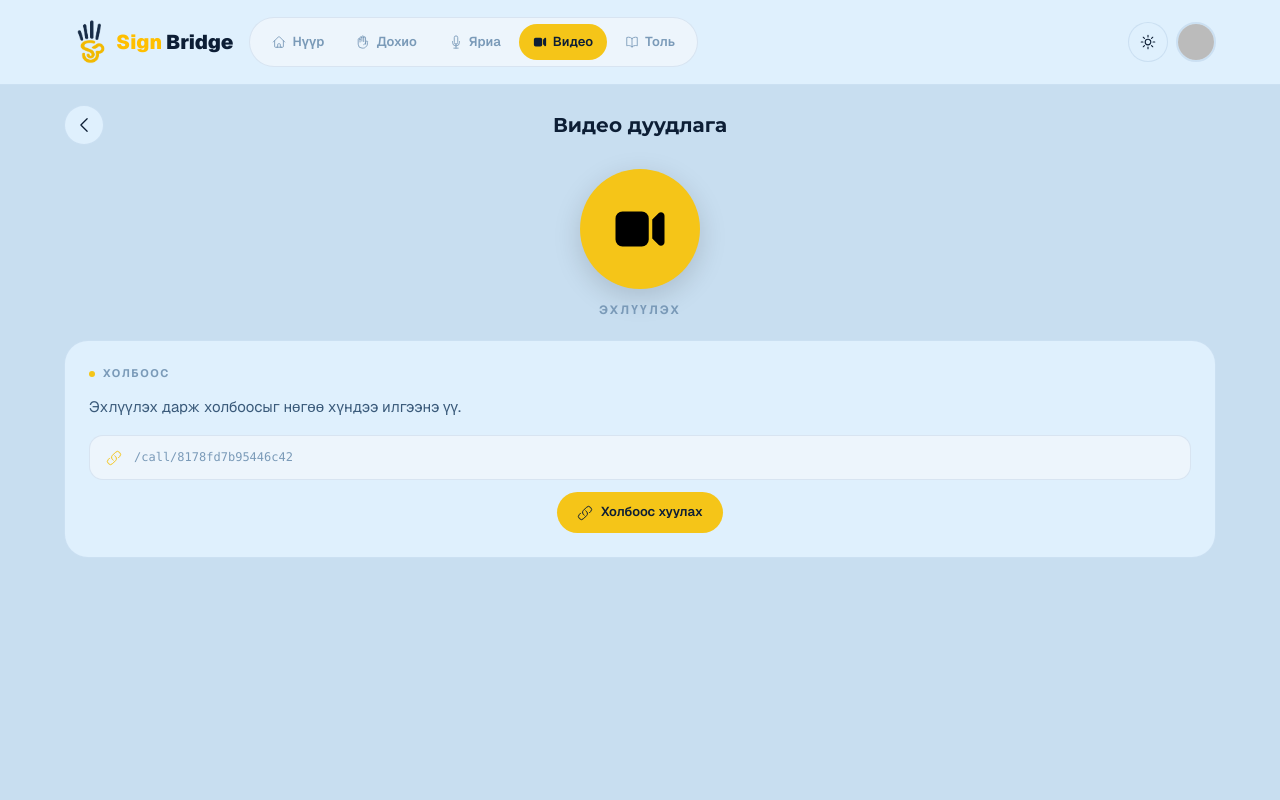
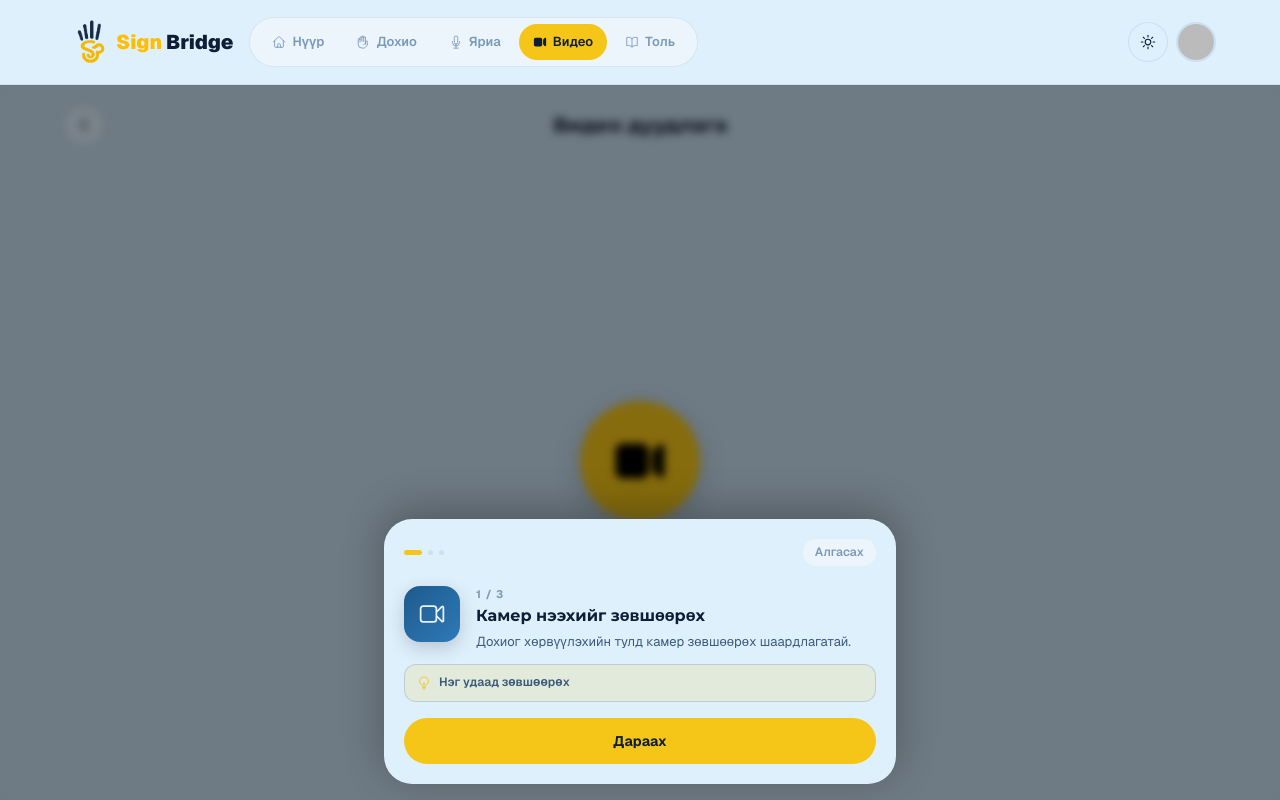
Before and after one commit to pinecone-studio/pinequest-s4-e1-team-7, a Next.js app in the folder seq/web/: page /dashboard/call in a window 1280 px wide. Built offline with nearby package versions, Linux system fonts and the light colour scheme; no server answers; sample sign-in values are in the browser's storage.

Commit message:
videocall onbaoring fixed

```diff
--- a/seq/web/components/dashboard/OnboardingSheet.tsx
+++ b/seq/web/components/dashboard/OnboardingSheet.tsx
@@ -2,7 +2,6 @@ import { useState, useRef } from "react";
 import type { ComponentType, SVGProps } from "react";
 import {
   ChevronLeftIcon,
-  ArrowRightIcon,
   LightBulbIcon,
   HandRaisedIcon,
   VideoCameraIcon,
@@ -20,19 +19,46 @@ type Step = {
 };
 
 const STEPS: Step[] = [
-  { Icon: VideoCameraIcon, iconBg: "linear-gradient(135deg, var(--teal) 0%, var(--teal-2) 100%)", iconColor: "#eaf0f8", title: "Камер нээхийг зөвшөөрөх", desc: "Дохиог хөрвүүлэхийн тулд камер зөвшөөрөх шаардлагатай.", tip: "Нэг удаад зөвшөөрөх" },
-  { Icon: HandRaisedIcon, iconBg: "var(--olive)", iconColor: "#0d1e35", title: "Камер байрлуулах", desc: "Эхлүүлэх товчийг дарснаар хөдөлгөөнийг танина.", tip: "Эгц урдаас голлуулж гэрэлтүүлэгтэй орчинд байрлуулна." },
-  { Icon: SpeakerWaveIcon, iconBg: "linear-gradient(135deg, var(--teal) 0%, var(--teal-2) 100%)", iconColor: "#eaf0f8", title: "Яриаг сонсох", desc: "Бичвэрийг сонсох боломжтой.", tip: "Дууны тохиргоог өөрт тааруулна уу." },
+  {
+    Icon: VideoCameraIcon,
+    iconBg: "linear-gradient(135deg, var(--teal) 0%, var(--teal-2) 100%)",
+    iconColor: "#eaf0f8",
+    title: "Камер нээхийг зөвшөөрөх",
+    desc: "Дохиог хөрвүүлэхийн тулд камер зөвшөөрөх шаардлагатай.",
+    tip: "Нэг удаад зөвшөөрөх",
+  },
+  {
+    Icon: HandRaisedIcon,
+    iconBg: "var(--olive)",
+    iconColor: "#0d1e35",
+    title: "Камер байрлуулах",
+    desc: "Эхлүүлэх товчийг дарснаар хөдөлгөөнийг танина.",
+    tip: "Эгц урдаас голлуулж гэрэлтүүлэгтэй орчинд байрлуулна.",
+  },
+  {
+    Icon: SpeakerWaveIcon,
+    iconBg: "linear-gradient(135deg, var(--teal) 0%, var(--teal-2) 100%)",
+    iconColor: "#eaf0f8",
+    title: "Яриаг сонсох",
+    desc: "Бичвэрийг сонсох боломжтой.",
+    tip: "Дууны тохиргоог өөрт тааруулна уу.",
+  },
 ];
 
-export function OnboardingSheet({ onDismiss }: { onDismiss: () => void }) {
+export function OnboardingSheet({ onDismiss, onComplete }: { onDismiss: () => void; onComplete?: () => void }) {
   const [step, setStep] = useState(0);
   const touchX = useRef<number | null>(null);
   const total = STEPS.length;
   const isLast = step === total - 1;
   const cur = STEPS[step];
 
-  const goNext = () => (isLast ? onDismiss() : setStep((s) => s + 1));
+  const goNext = () => {
+    if (isLast) {
+      onComplete ? onComplete() : onDismiss();
+    } else {
+      setStep((s) => s + 1);
+    }
+  };
   const goPrev = () => {
     if (step > 0) setStep((s) => s - 1);
   };
@@ -46,11 +72,25 @@ export function OnboardingSheet({ onDismiss }: { onDismiss: () => void }) {
       />
       <div
         className="fixed inset-x-4 bottom-[max(calc(env(safe-area-inset-bottom)+4.5rem),5.5rem)] z-[71] mx-auto max-w-lg select-none overflow-hidden rounded-[28px] md:bottom-4"
-        style={{ background: "var(--surface)", boxShadow: "0 -8px 40px rgba(0,0,0,0.28)", animation: "sheet-up 0.32s var(--ease) both" }}
-        onTouchStart={(e) => { touchX.current = e.touches[0].clientX; }}
-        onTouchEnd={(e) => { const dx = e.changedTouches[0].clientX - (touchX.current ?? 0); if (dx < -48) goNext(); else if (dx > 48) goPrev(); touchX.current = null; }}
+        style={{
+          background: "var(--surface)",
+          boxShadow: "0 -8px 40px rgba(0,0,0,0.28)",
+          animation: "sheet-up 0.32s var(--ease) both",
+        }}
+        onTouchStart={(e) => {
+          touchX.current = e.touches[0].clientX;
+        }}
+        onTouchEnd={(e) => {
+          const dx = e.changedTouches[0].clientX - (touchX.current ?? 0);
+          if (dx < -48) goNext();
+          else if (dx > 48) goPrev();
+          touchX.current = null;
+        }}
       >
-        <div className="mx-auto mt-3 h-1 w-10 rounded-full lg:hidden" style={{ background: "var(--border-c)" }} />
+        <div
+          className="mx-auto mt-3 h-1 w-10 rounded-full lg:hidden"
+          style={{ background: "var(--border-c)" }}
+        />
         <div className="flex items-center justify-between px-5 pt-3 pb-1 lg:pt-5">
           <div className="flex items-center gap-1.5">
             {STEPS.map((_, i) => (
@@ -81,34 +121,58 @@ export function OnboardingSheet({ onDismiss }: { onDismiss: () => void }) {
         >
           <div
             className="relative flex h-14 w-14 shrink-0 items-center justify-center rounded-2xl"
-            style={{ background: cur.iconBg, boxShadow: "0 6px 18px rgba(0,0,0,0.18)" }}
+            style={{
+              background: cur.iconBg,
+              boxShadow: "0 6px 18px rgba(0,0,0,0.18)",
+            }}
           >
             <cur.Icon className="h-7 w-7" style={{ color: cur.iconColor }} />
             {step === 1 && (
               <div
                 className="absolute inset-0 rounded-2xl"
-                style={{ border: "2px solid var(--olive)", animation: "ripple 1.8s ease-out infinite" }}
+                style={{
+                  border: "2px solid var(--olive)",
+                  animation: "ripple 1.8s ease-out infinite",
+                }}
               />
             )}
           </div>
           <div className="min-w-0 flex-1">
-            <p className="mb-0.5 text-[11px] font-bold uppercase tracking-widest" style={{ color: "var(--text-3)" }}>
+            <p
+              className="mb-0.5 text-[11px] font-bold uppercase tracking-widest"
+              style={{ color: "var(--text-3)" }}
+            >
               {step + 1} / {total}
             </p>
-            <h3 className="mb-1 text-[16px] font-bold leading-snug" style={{ color: "var(--text)" }}>
+            <h3
+              className="mb-1 text-[16px] font-bold leading-snug"
+              style={{ color: "var(--text)" }}
+            >
               {cur.title}
             </h3>
-            <p className="text-[13px] leading-relaxed" style={{ color: "var(--text-2)" }}>
+            <p
+              className="text-[13px] leading-relaxed"
+              style={{ color: "var(--text-2)" }}
+            >
               {cur.desc}
             </p>
           </div>
         </div>
         <div
           className="mx-5 mb-4 flex items-center gap-2 rounded-xl px-3 py-2"
-          style={{ background: "var(--olive-soft)", border: "1px solid var(--border-2)" }}
+          style={{
+            background: "var(--olive-soft)",
+            border: "1px solid var(--border-2)",
+          }}
         >
-          <LightBulbIcon className="h-3.5 w-3.5 shrink-0" style={{ color: "var(--olive)" }} />
-          <span className="text-[12px] font-semibold" style={{ color: "var(--text-2)" }}>
+          <LightBulbIcon
+            className="h-3.5 w-3.5 shrink-0"
+            style={{ color: "var(--olive)" }}
+          />
+          <span
+            className="text-[12px] font-semibold"
+            style={{ color: "var(--text-2)" }}
+          >
             {cur.tip}
           </span>
         </div>
@@ -118,13 +182,22 @@ export function OnboardingSheet({ onDismiss }: { onDismiss: () => void }) {
               onClick={goPrev}
               aria-label="Өмнөх"
               className="flex h-11 w-11 shrink-0 items-center justify-center rounded-full transition-all active:scale-90"
-              style={{ background: "var(--surface-2)", border: "1px solid var(--border-c)" }}
+              style={{
+                background: "var(--surface-2)",
+                border: "1px solid var(--border-c)",
+              }}
             >
-              <ChevronLeftIcon className="h-4 w-4" style={{ color: "var(--text-2)" }} />
+              <ChevronLeftIcon
+                className="h-4 w-4"
+                style={{ color: "var(--text-2)" }}
+              />
             </button>
           )}
-          <button onClick={goNext} className="flex flex-1 items-center justify-center gap-2 rounded-full py-3 text-[14px] font-bold transition-all hover:brightness-110 active:scale-[0.97]"
-            style={{ background: "var(--olive)", color: "#0d1e35" }}>
+          <button
+            onClick={goNext}
+            className="flex flex-1 items-center justify-center gap-2 rounded-full py-3 text-[14px] font-bold transition-all hover:brightness-110 active:scale-[0.97]"
+            style={{ background: "var(--olive)", color: "#0d1e35" }}
+          >
             {isLast ? "Эхлүүлэх" : "Дараах"}
           </button>
         </div>
--- a/seq/web/components/dashboard/VideoCall.tsx
+++ b/seq/web/components/dashboard/VideoCall.tsx
@@ -2,7 +2,8 @@
 import { useState } from "react";
 import { useRouter } from "next/navigation";
 import { VideoCameraIcon } from "@heroicons/react/24/solid";
-import { ChevronLeftIcon, LinkIcon } from "@heroicons/react/24/outline";
+import { ChevronLeftIcon } from "@heroicons/react/24/outline";
+import { OnboardingSheet } from "./OnboardingSheet";
 
 function genId() {
   return Array.from(crypto.getRandomValues(new Uint8Array(8)))
@@ -13,18 +14,17 @@ function genId() {
 export function VideoCall() {
   const router = useRouter();
   const [starting, setStarting] = useState(false);
-  const [copied, setCopied] = useState(false);
   const [sessionId] = useState(genId);
+  const [showOnboarding, setShowOnboarding] = useState(true);
 
   const startCall = () => {
+    setShowOnboarding(false);
     setStarting(true);
     router.push(`/call/${sessionId}`);
   };
 
-  const copyLink = async () => {
-    await navigator.clipboard.writeText(`${window.location.origin}/call/${sessionId}`);
-    setCopied(true);
-    setTimeout(() => setCopied(false), 1500);
+  const dismissOnboarding = () => {
+    setShowOnboarding(false);
   };
 
   return (
@@ -44,9 +44,9 @@ export function VideoCall() {
           <div className="h-10 w-10" />
         </div>
 
-        {/* Big action button — same style as VoiceToText mic */}
-        <div className="flex justify-center py-4">
-          <div className="flex flex-col items-center gap-3 pb-1">
+        {/* Start button */}
+        <div className="flex flex-1 items-center justify-center">
+          <div className="flex flex-col items-center gap-3">
             <button onClick={startCall} disabled={starting} aria-label="Эхлүүлэх"
               className="flex h-[100px] w-[100px] items-center justify-center rounded-full transition-all duration-300 active:scale-95 disabled:opacity-50 md:h-[120px] md:w-[120px]"
               style={{
@@ -64,41 +64,11 @@ export function VideoCall() {
           </div>
         </div>
 
-        {/* Info card */}
-        <div className="rounded-[24px] p-5 md:p-6"
-          style={{ background: "var(--surface)", border: "1px solid var(--border-c)" }}>
-          <div className="mb-3 flex items-center gap-2">
-            <span className="h-1.5 w-1.5 shrink-0 rounded-full" style={{ background: "var(--olive)" }} />
-            <p className="text-[11px] font-bold uppercase tracking-[0.14em]" style={{ color: "var(--text-3)" }}>
-              Холбоос
-            </p>
-          </div>
-          <p className="mb-4 text-[15px] leading-relaxed" style={{ color: "var(--text-2)" }}>
-            Эхлүүлэх дарж холбоосыг нөгөө хүндээ илгээнэ үү.
-          </p>
-          <div className="flex items-center gap-3 rounded-[14px] px-4 py-3"
-            style={{ background: "var(--surface-2)", border: "1px solid var(--border-c)" }}>
-            <LinkIcon className="h-4 w-4 shrink-0" style={{ color: "var(--olive)" }} />
-            <span className="flex-1 truncate font-mono text-[12px]" style={{ color: "var(--text-3)" }}>
-              /call/{sessionId}
-            </span>
-          </div>
+      </div>
 
-          <div className="mt-3 flex justify-center">
-            <button
-              onClick={copyLink}
-              className="flex items-center gap-2 rounded-full px-5 py-2.5 text-[13px] font-semibold transition-all duration-150 active:scale-95"
-              style={{ background: "var(--olive)", color: "#0d1e35" }}
-            >
-              <LinkIcon className="h-4 w-4 shrink-0" />
-              {copied ? "Хуулагдлаа ✓" : "Холбоос хуулах"}
-            </button>
-          </div>
-        </div>
-
-        <div className="flex-1" />
-
-      </div>
+      {showOnboarding && (
+        <OnboardingSheet onDismiss={dismissOnboarding} onComplete={startCall} />
+      )}
     </div>
   );
 }
```
Also changed, not shown: seq/web/components/landingpage/ThreeSteps.tsx (+10 -10 lines).
